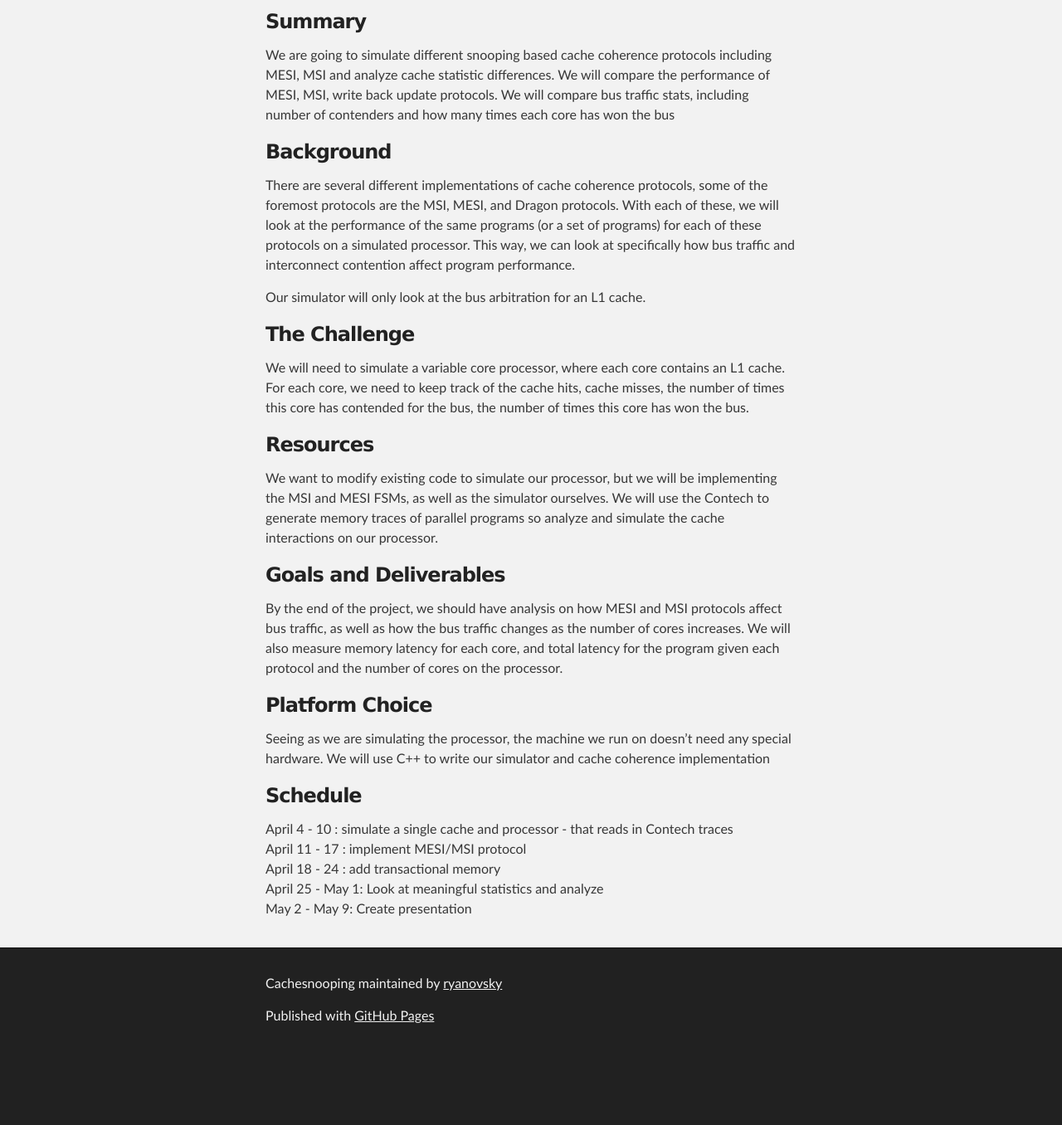
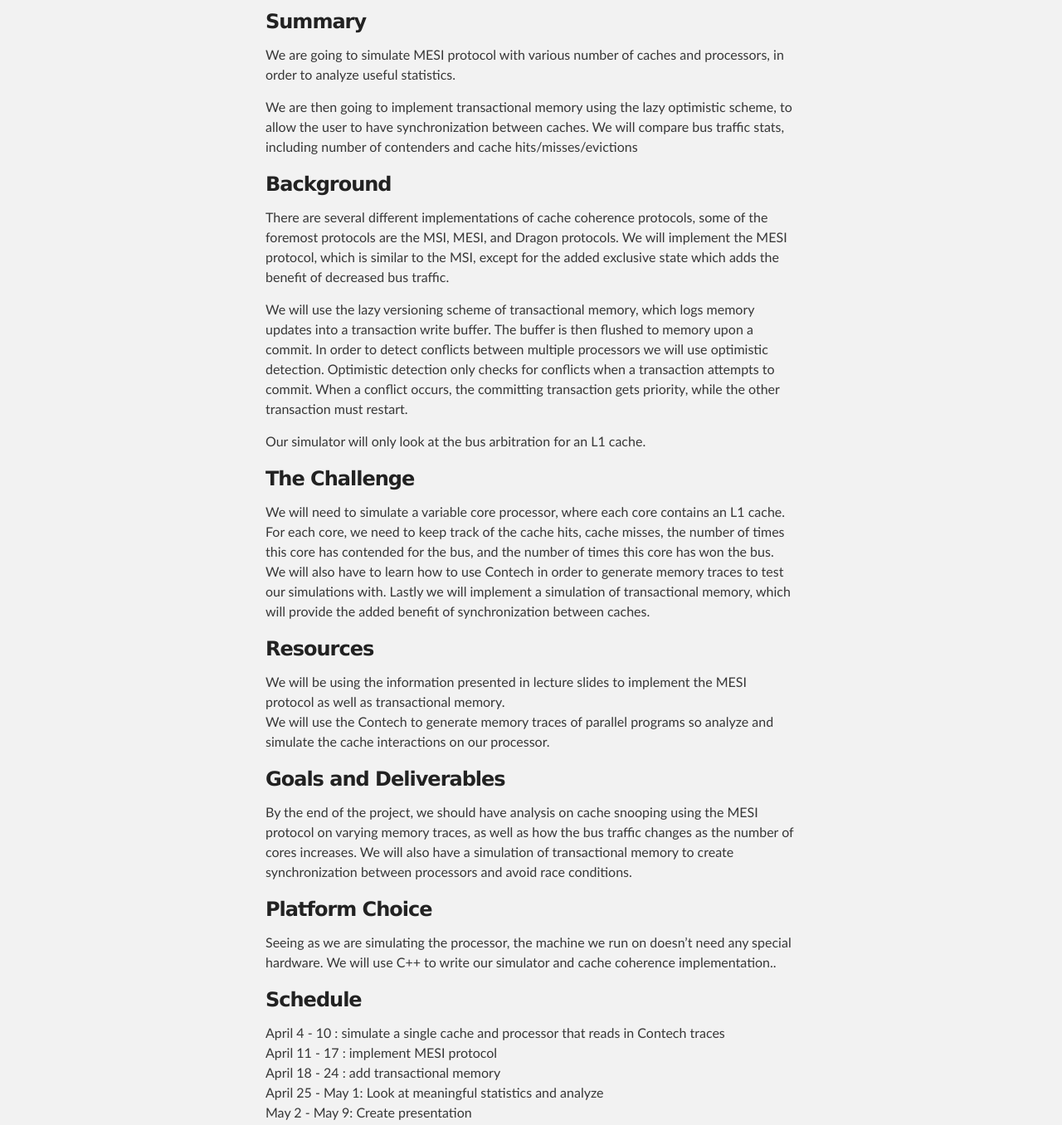
Before and after one commit to ryanovsky/cachesnooping, a plain HTML site: page index.html in a window 1280 px wide. Shown: the part 216-1572 px from the top of the page at 83% size. Before the commit the page ends 1487 px from the top, so only its background shows below. Drawn offline with Linux system fonts and the light colour scheme.

Commit message:
Create gh-pages branch via GitHub

```diff
--- a/index.html
+++ b/index.html
@@ -34,42 +34,46 @@
         <h3>
 <a id="summary" class="anchor" href="#summary" aria-hidden="true"><span aria-hidden="true" class="octicon octicon-link"></span></a>Summary</h3>
 
-<p>We are going to simulate different snooping based cache coherence protocols including MESI, MSI and analyze cache statistic differences.
-We will compare the performance of MESI, MSI, write back update protocols.
-We will compare bus traffic stats, including number of contenders and how many times each core has won the bus</p>
+<p>We are going to simulate MESI protocol with various number of caches and processors, in order to analyze useful statistics.</p>
+
+<p>We are then going to implement transactional memory using the lazy optimistic scheme, to allow the user to have synchronization between caches.
+We will compare bus traffic stats, including number of contenders and cache hits/misses/evictions</p>
 
 <h3>
 <a id="background" class="anchor" href="#background" aria-hidden="true"><span aria-hidden="true" class="octicon octicon-link"></span></a>Background</h3>
 
-<p>There are several different implementations of cache coherence protocols, some of the foremost protocols are the MSI, MESI, and Dragon protocols. With each of these, we will look at the performance of the same programs (or a set of programs) for each of these protocols on a simulated processor. This way, we can look at specifically how bus traffic and interconnect contention affect program performance.</p>
+<p>There are several different implementations of cache coherence protocols, some of the foremost protocols are the MSI, MESI, and Dragon protocols. We will implement the MESI protocol, which is similar to the MSI, except for the added exclusive state which adds the benefit of decreased bus traffic.</p>
+
+<p>We will use the lazy versioning scheme of transactional memory, which logs memory updates into a transaction write buffer.  The buffer is then flushed to memory upon a commit. In order to detect conflicts between multiple processors we will use optimistic detection.  Optimistic detection only checks for conflicts when a transaction attempts to commit.  When a conflict occurs, the committing transaction gets priority, while the other transaction must restart.</p>
 
 <p>Our simulator will only look at the bus arbitration for an L1 cache.</p>
 
 <h3>
 <a id="the-challenge" class="anchor" href="#the-challenge" aria-hidden="true"><span aria-hidden="true" class="octicon octicon-link"></span></a>The Challenge</h3>
 
-<p>We will need to simulate a variable core processor, where each core contains an L1 cache. For each core, we need to keep track of the cache hits, cache misses, the number of times this core has contended for the bus, the number of times this core has won the bus.</p>
+<p>We will need to simulate a variable core processor, where each core contains an L1 cache. For each core, we need to keep track of the cache hits, cache misses, the number of times this core has contended for the bus, and the number of times this core has won the bus. We will also have to learn how to use Contech in order to generate memory traces to test our simulations with.  Lastly we will implement a simulation of transactional memory, which will provide the added benefit of synchronization between caches.</p>
 
 <h3>
 <a id="resources" class="anchor" href="#resources" aria-hidden="true"><span aria-hidden="true" class="octicon octicon-link"></span></a>Resources</h3>
 
-<p>We want to modify existing code to simulate our processor, but we will be implementing the MSI and MESI FSMs, as well as the simulator ourselves. We will use the Contech to generate memory traces of parallel programs so analyze and simulate the cache interactions on our processor.</p>
+<p>We will be using the information presented in lecture slides to implement the MESI protocol as well as transactional memory.<br>
+We will use the Contech to generate memory traces of parallel programs so analyze and simulate the cache interactions on our processor.</p>
 
 <h3>
 <a id="goals-and-deliverables" class="anchor" href="#goals-and-deliverables" aria-hidden="true"><span aria-hidden="true" class="octicon octicon-link"></span></a>Goals and Deliverables</h3>
 
-<p>By the end of the project, we should have analysis on how MESI and MSI protocols affect bus traffic, as well as how the bus traffic changes as the number of cores increases. We will also measure memory latency for each core, and total latency for the program given each protocol and the number of cores on the processor.</p>
+<p>By the end of the project, we should have analysis on cache snooping using the MESI protocol on varying memory traces, as well as how the bus traffic changes as the number of cores increases. We will also have a simulation of transactional memory to create synchronization between processors and avoid race conditions.</p>
 
 <h3>
 <a id="platform-choice" class="anchor" href="#platform-choice" aria-hidden="true"><span aria-hidden="true" class="octicon octicon-link"></span></a>Platform Choice</h3>
 
-<p>Seeing as we are simulating the processor, the machine we run on doesn’t need any special hardware. We will use C++ to write our simulator and cache coherence implementation</p>
+<p>Seeing as we are simulating the processor, the machine we run on doesn’t need any special hardware. We will use C++ to write our simulator and cache coherence implementation..</p>
 
 <h3>
 <a id="schedule" class="anchor" href="#schedule" aria-hidden="true"><span aria-hidden="true" class="octicon octicon-link"></span></a>Schedule</h3>
 
-<p>April 4 - 10 : simulate a single cache and processor - that reads in Contech traces<br>
-April 11 - 17 : implement MESI/MSI protocol<br>
+<p>April 4 - 10 : simulate a single cache and processor that reads in Contech traces<br>
+April 11 - 17 : implement MESI protocol<br>
 April 18 - 24 : add transactional memory<br>
 April 25 - May 1: Look at meaningful statistics and analyze<br>
 May 2 - May 9: Create presentation</p>
```
Also changed, not shown: params.json (+1 -1 lines).
